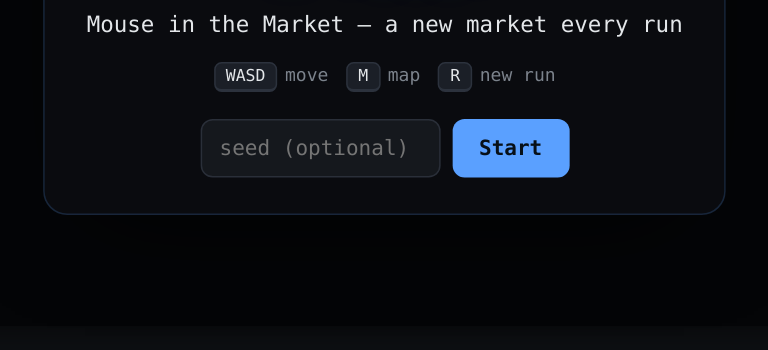
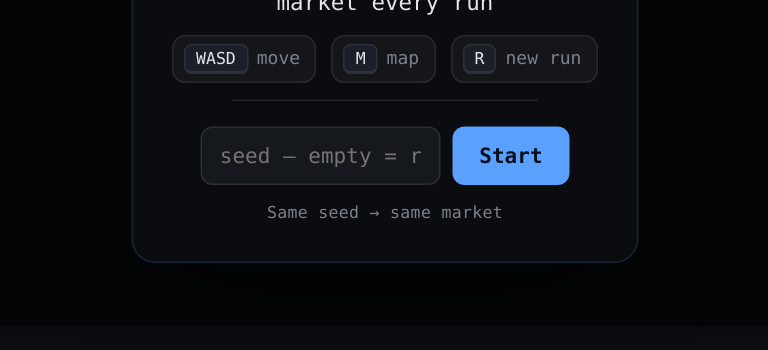
Before and after one commit to BananaDigest/procedural-roguelike, a website built with Vite: page index.html in a window 1280 px wide. Shown: the part 450-800 px from the top of the page, without its empty margins (255-1023 px from the left). Built offline with nearby package versions, Linux system fonts and the light colour scheme.

Commit message:
fix: title screen

```diff
--- a/public/style.css
+++ b/public/style.css
@@ -151,7 +151,10 @@ h1 span {
 
 /* --- polished title screen --- */
 .screen-card {
-  background: rgba(13, 15, 20, 0.72);
+  max-width: 340px;
+  padding: 22px 26px 24px;
+  gap: 11px;
+  background: rgba(13, 15, 20, 0.74);
   border: 1px solid rgba(90, 160, 255, 0.18);
   border-radius: 16px;
   box-shadow: 0 24px 70px -28px rgba(0, 0, 0, 0.85);
@@ -170,6 +173,12 @@ h1 span {
   letter-spacing: 0.5px;
   text-shadow: 0 2px 22px rgba(90, 160, 255, 0.35);
 }
+.screen-card p.sub { max-width: 30ch; }
+.screen-card p.hint {
+  color: var(--muted);
+  font-size: 11px;
+  letter-spacing: 0.02em;
+}
 
 .title-art {
   display: block;
@@ -178,17 +187,26 @@ h1 span {
   height: auto;
 }
 
+.divider {
+  width: 72%;
+  height: 1px;
+  background: rgba(255, 255, 255, 0.1);
+}
+
 .keys {
   display: flex;
-  gap: 12px;
+  gap: 10px;
   flex-wrap: wrap;
   justify-content: center;
-  margin-top: 2px;
 }
 .key-chip {
   display: inline-flex;
   align-items: center;
-  gap: 5px;
+  gap: 6px;
+  background: rgba(255, 255, 255, 0.045);
+  border: 1px solid rgba(255, 255, 255, 0.09);
+  border-radius: 9px;
+  padding: 5px 10px 5px 7px;
 }
 .key-chip kbd {
   font: inherit;
--- a/src/ui/Screens.ts
+++ b/src/ui/Screens.ts
@@ -18,7 +18,9 @@ export class Screens {
       this.h('«А Тебе?»', "brand"),
       this.p("Mouse in the Market — a new market every run", "sub"),
       this.controls(),
+      this.divider(),
       this.seedRow(onStart),
+      this.p("Same seed → same market", "hint"),
     ]);
   }
 
@@ -75,26 +77,45 @@ export class Screens {
   }
 
   private artCheese(ctx: CanvasRenderingContext2D, X: number, Y: number): void {
-    const s = 46;
-    const p1 = [X - s * 0.5, Y + s * 0.32] as const;
-    const p2 = [X + s * 0.5, Y + s * 0.32] as const;
-    const p3 = [X, Y - s * 0.42] as const;
+    const s = 48;
+    const ax = X, ay = Y - s * 0.44; // apex (top)
+    const blx = X - s * 0.5, bly = Y + s * 0.34; // bottom-left
+    const brx = X + s * 0.5, bry = Y + s * 0.34; // bottom-right
+    const wedge = () => {
+      ctx.beginPath();
+      ctx.moveTo(ax, ay);
+      ctx.lineTo(brx, bry);
+      ctx.lineTo(blx, bly);
+      ctx.closePath();
+    };
+    // body: vertical gradient + soft golden glow
     ctx.save();
-    ctx.shadowColor = "rgba(242,183,5,0.55)";
+    ctx.shadowColor = "rgba(242,183,5,0.5)";
     ctx.shadowBlur = 16;
-    ctx.fillStyle = "#f2b705";
-    ctx.beginPath();
-    ctx.moveTo(p1[0], p1[1]); ctx.lineTo(p2[0], p2[1]); ctx.lineTo(p3[0], p3[1]);
-    ctx.closePath(); ctx.fill();
+    const grad = ctx.createLinearGradient(0, ay, 0, bly);
+    grad.addColorStop(0, "#ffd96b");
+    grad.addColorStop(1, "#e8a606");
+    ctx.fillStyle = grad;
+    ctx.lineJoin = "round";
+    wedge(); ctx.fill();
     ctx.restore();
-    ctx.strokeStyle = "#b5850a"; ctx.lineWidth = 1.5;
-    ctx.beginPath();
-    ctx.moveTo(p1[0], p1[1]); ctx.lineTo(p2[0], p2[1]); ctx.lineTo(p3[0], p3[1]);
-    ctx.closePath(); ctx.stroke();
-    ctx.fillStyle = "#d9a92a";
-    ctx.beginPath(); ctx.arc(X - 5, Y + 7, 2.4, 0, Math.PI * 2); ctx.fill();
-    ctx.beginPath(); ctx.arc(X + 6, Y + 2, 1.9, 0, Math.PI * 2); ctx.fill();
-    ctx.beginPath(); ctx.arc(X - 1, Y - 4, 1.5, 0, Math.PI * 2); ctx.fill();
+    // rind outline
+    ctx.strokeStyle = "#a9790a"; ctx.lineWidth = 1.5; ctx.lineJoin = "round";
+    wedge(); ctx.stroke();
+    // left-edge highlight
+    ctx.strokeStyle = "rgba(255,255,255,0.4)"; ctx.lineWidth = 1.5;
+    ctx.beginPath(); ctx.moveTo(ax + 1, ay + 4); ctx.lineTo(blx + 3, bly - 3); ctx.stroke();
+    // holes with depth (shadow body + small highlight)
+    const holes: [number, number, number][] = [
+      [-0.12, 0.14, 0.085], [0.11, 0.07, 0.06], [-0.02, -0.06, 0.045], [0.17, 0.2, 0.045],
+    ];
+    for (const [hx, hy, hr] of holes) {
+      const cxh = X + hx * s, cyh = Y + hy * s, r = hr * s;
+      ctx.fillStyle = "#c6880a";
+      ctx.beginPath(); ctx.arc(cxh, cyh, r, 0, Math.PI * 2); ctx.fill();
+      ctx.fillStyle = "rgba(255,255,255,0.35)";
+      ctx.beginPath(); ctx.arc(cxh - r * 0.3, cyh - r * 0.3, r * 0.4, 0, Math.PI * 2); ctx.fill();
+    }
   }
 
   private controls(): HTMLElement {
@@ -113,6 +134,12 @@ export class Screens {
       wrap.appendChild(chip);
     }
     return wrap;
+  }
+
+  private divider(): HTMLElement {
+    const d = document.createElement("div");
+    d.className = "divider";
+    return d;
   }
 
   gameOver(score: number, onRestart: () => void): void {
@@ -203,7 +230,7 @@ export class Screens {
     row.className = "seed-row";
     const input = document.createElement("input");
     input.type = "text";
-    input.placeholder = "seed (optional)";
+    input.placeholder = "seed — empty = random";
     input.inputMode = "numeric";
     input.addEventListener("keydown", (e) => {
       if (e.key === "Enter") onStart(input.value.trim());
```
